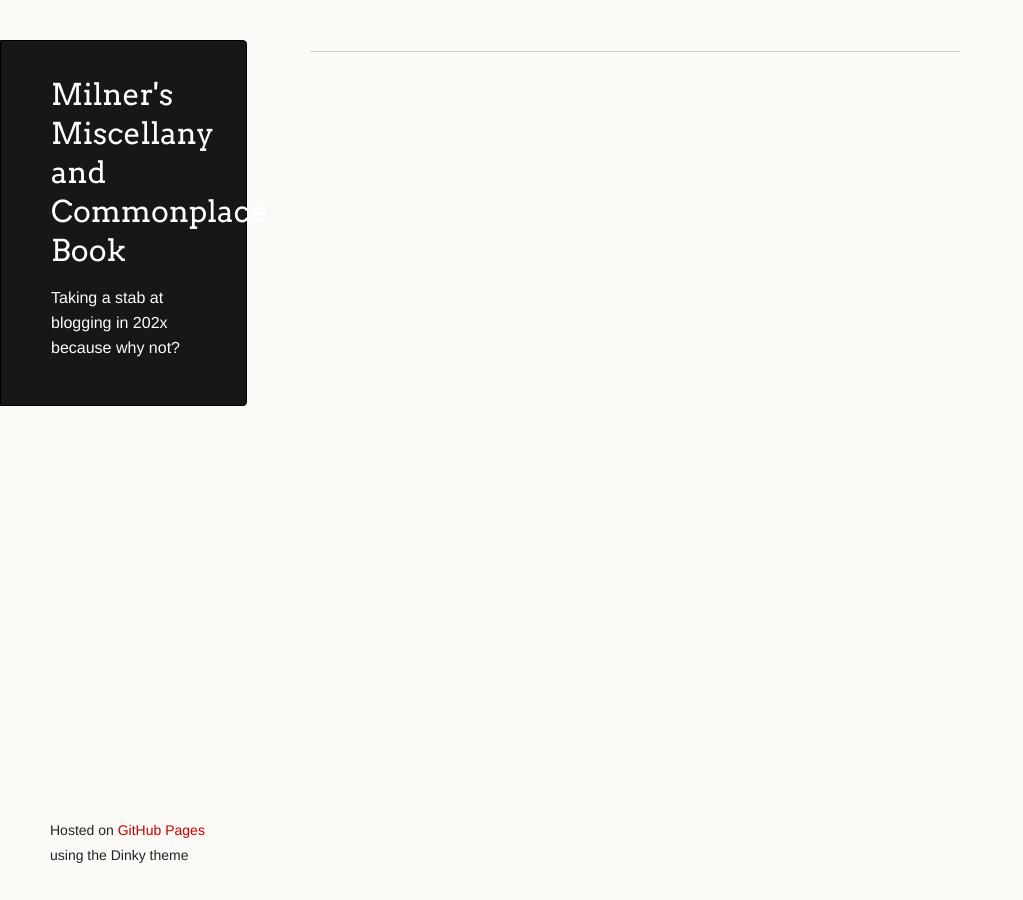
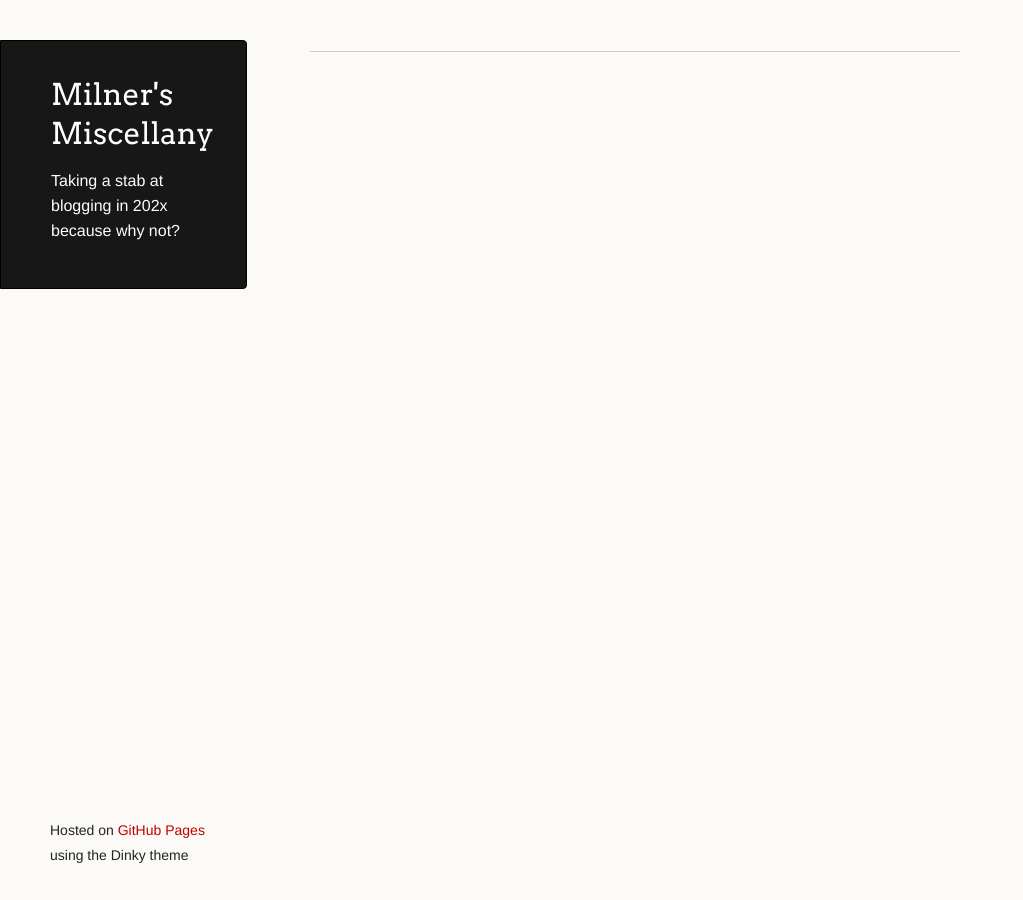
Before and after one commit to lincolnmilner/lincolnmilner.github.io, a Jekyll site: the page built from index.md, in a window 1280 px wide. Shown: the whole page, without its empty margins (0-1023 px from the left). Built offline with Jekyll 4.4.1, drawn with Linux system fonts in a browser that asks for light colours; part of the change alters nothing that is shown.

Commit message:
Update _config.yml

```diff
--- a/_config.yml
+++ b/_config.yml
@@ -1,6 +1,6 @@
 # Site settings
 remote_theme: pages-themes/dinky@v0.2.0
-title: Milner's Miscellany and Commonplace Book
+title: Milner's Miscellany
 author: Lincoln Milner
 description: Taking a stab at blogging in 202x because why not?
 baseurl: ""
@@ -11,50 +11,12 @@ google_verification:
 google_analytics: G-3RT0XR6QYC
 google_tag_manager: GTM-PMGDPZV
 
-show_related_posts: false
-show_post_footers: true
-show_subscribe_cta: false
-show_social_icons: true
-ajaxify_contact_form: false
-enable_mathjax: false
-extended_fonts: false
-enable_anchorjs: true
-
 github_username: lincolnmilner
 stackoverflow_id: 16575
 twitter_username: lincolnmilner
 linkedin_username: lincolnmilner
 
-text:
-  pagination:
-    newer: "Newer"
-    older: "Older"
-  post:
-    updated: "Updated"
-    minute_read: "minute read"
-    related_posts: "More to read"
-  index:
-    coming_soon: "Coming soon..."
-  og_locale: "en_US"
-
-# Build settings
-markdown: kramdown
-redcarpet:
-  extensions: ["smart", "tables", "with_toc_data", "footnotes"]
-permalink: pretty
-paginate: 12
-paginate_path: "/blog/:num/"
 sass:
   compressed: true
 plugins:
-  - jekyll-paginate
-  - jekyll-sitemap
   - jekyll-remote-theme
-exclude: [vendor]
-
-collections_dir: collections
-collections:
-  reviews:
-    output: true
-  portfolio:
-    output: true
```
